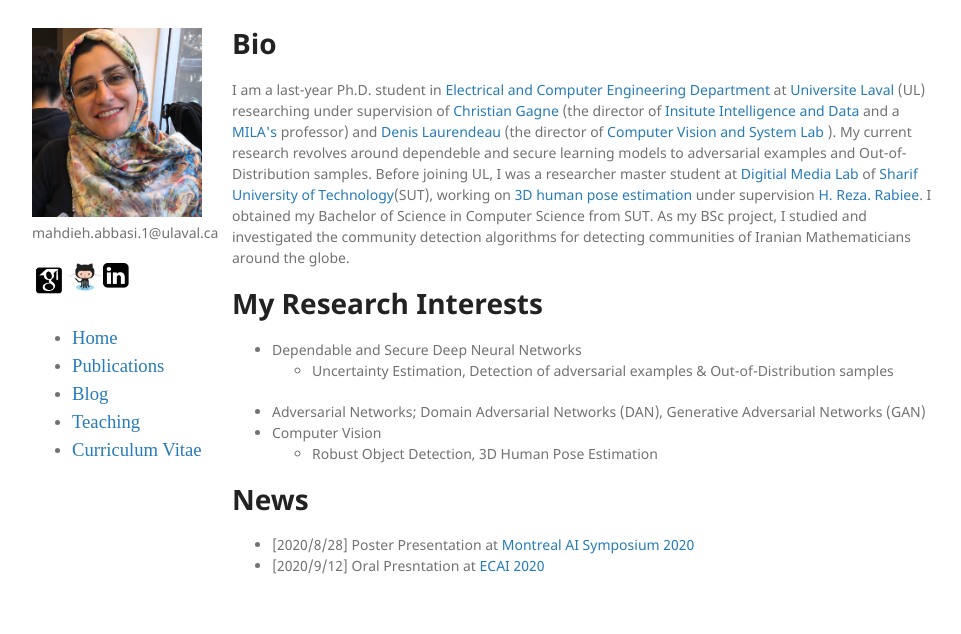
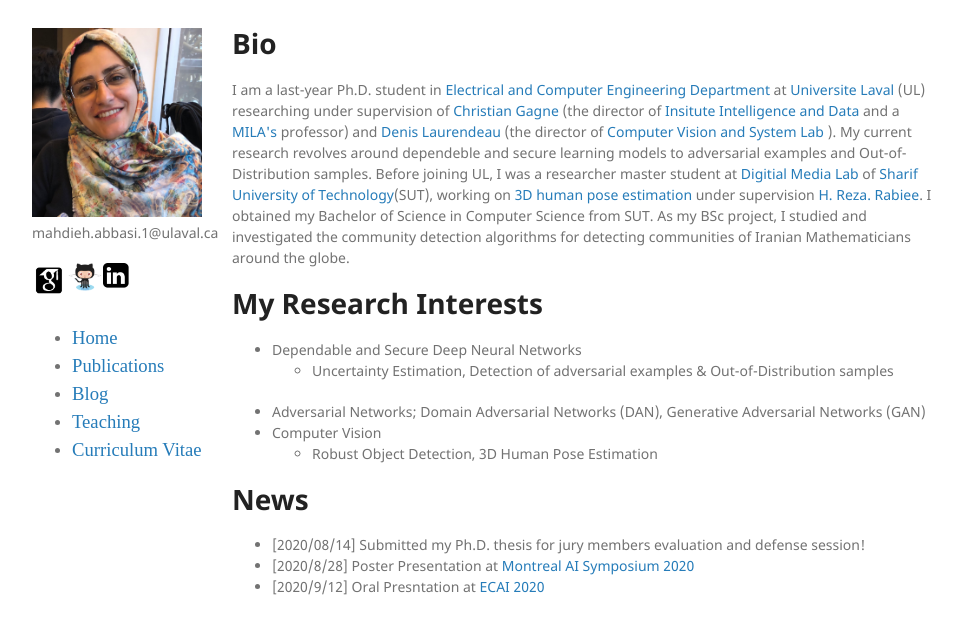
Before and after one commit to mahdaneh/mahdaneh.github.io, a Jekyll site: the page built from index.html, in a window 1280 px wide. Shown: the top 634 px of the page, without its empty margins (158-1119 px from the left). Built offline with Jekyll 4.4.1, drawn with Linux system fonts in a browser that asks for light colours.

Commit message:
Update index.html

```diff
--- a/index.html
+++ b/index.html
@@ -78,6 +78,7 @@ layout: default
 
         <h1> News</h1>
         <ul>
+          <li> [2020/08/14] Submitted my Ph.D. thesis for jury members evaluation and defense session!
           <li>[2020/8/28] Poster Presentation at <a href="http://montrealaisymposium.com/">Montreal AI Symposium 2020</a></li>
           <li>[2020/9/12] Oral Presntation at <a href="http://ecai2020.eu/">ECAI 2020</a></li>
 
```
